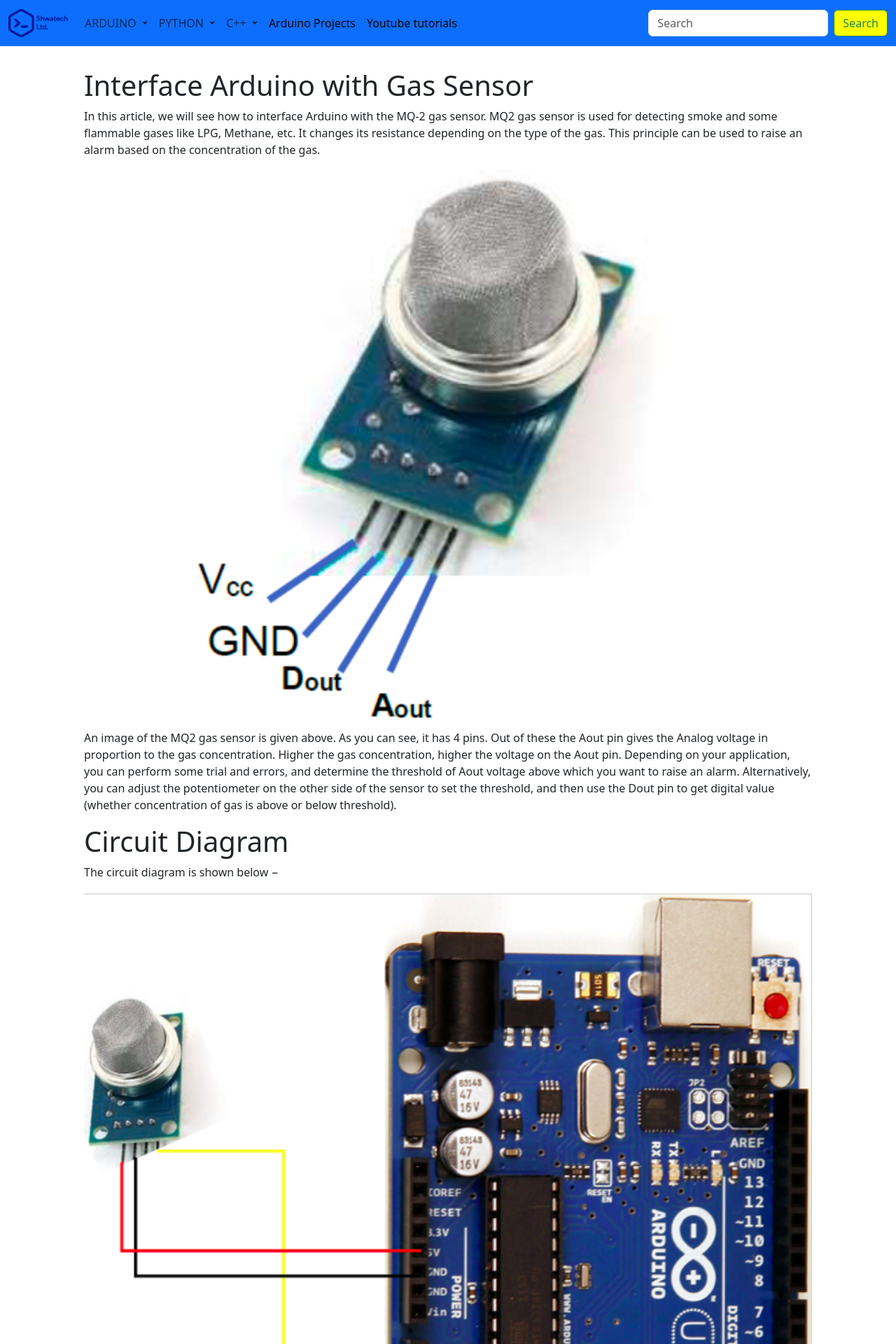
After one commit to ntirushwajeanmarc/shwatech_web, a Flask app: page /arduino-sensors in a window 1280 px wide. The commit adds this page. Shown: the top 1920 px of the page at 70% size. Run offline with Flask 3, Linux system fonts and the light colour scheme; some libraries are stand-ins or nearby versions.

Commit message:
new change

```diff
--- a/app.py
+++ b/app.py
@@ -7,5 +7,8 @@ def index():
 @app.route('/GSM')
 def gsm():
     return render_template('gsm.html')
+@app.route('/arduino-sensors')
+def arduinoSensors():
+    return render_template('sensors.html')
 if __name__ == '__main__':
     app.run(debug=True, port=5000)
--- /dev/null
+++ b/static/js/app.js
@@ -0,0 +1,6 @@
+    // Initialize highlight.js and specify the language
+    document.addEventListener('DOMContentLoaded', (event) => {
+        document.querySelectorAll('pre code').forEach((block) => {
+            hljs.highlightElement(block);
+        });
+    });
--- a/templates/index.html
+++ b/templates/index.html
@@ -52,7 +52,7 @@
                     <!-- Arduino Communication Protocols -->
                     <li><a class="dropdown-item" href="#arduino-communication">Arduino Communication Protocols</a></li>
                     <!-- Arduino Sensors -->
-                    <li><a class="dropdown-item" href="#arduino-sensors">Arduino Sensors</a></li>
+                    <li><a class="dropdown-item" href="/arduino-sensors">Arduino Sensors</a></li>
                     <!-- Arduino Projects -->
                     <li><a class="dropdown-item" href="#arduino-projects">Arduino Projects</a></li>
                     <li><a class="dropdown-item " href="/GSM">GSM</a></li>
@@ -145,6 +145,9 @@
               <!-- C++ END SECTION -->
                 <li class="nav-item">
                 <a class="nav-link active " aria-current="page" href="#">Arduino Projects</a>
+              </li>
+              <li class="nav-item">
+                <a class="nav-link active " aria-current="page" href="https://www.youtube.com/@shwatech">Youtube tutorials</a>
               </li>
             </ul>
             <form class="d-flex" role="search">
@@ -282,7 +285,7 @@
           <div class="col-md-7 col-lg-8 text-center text-md-start">
             <!-- Copyright -->
             <div class="p-3">
-              © 2020 Copyright:
+              © 2024 Copyright:
               <a class="text-white" href="https://mdbootstrap.com/"
                  >SHWATECH.com</a
                 >
@@ -344,6 +347,7 @@
 <!-- End of .container -->
 
     <!-- end footer -->
+    <script src="{{ url_for('static', filename='js/app.js') }}"></script>
     <script src="https://cdn.jsdelivr.net/npm/bootstrap@5.3.3/dist/js/bootstrap.bundle.min.js" integrity="sha384-YvpcrYf0tY3lHB60NNkmXc5s9fDVZLESaAA55NDzOxhy9GkcIdslK1eN7N6jIeHz" crossorigin="anonymous"></script>
 </body>
 </html>
--- /dev/null
+++ b/templates/sensors.html
@@ -0,0 +1,50 @@
+{% extends "index.html" %}
+{% block title %}Arduino-sensors{% endblock %}
+
+{% block body %}
+<div class="container mt-5 content">
+   <div class="row">
+<h1>Interface Arduino with Gas Sensor</h1>
+<p>In this article, we will see how to interface Arduino with the MQ-2 gas sensor.
+   MQ2 gas sensor is used for detecting smoke and some flammable gases like LPG, Methane, etc.
+   It changes its resistance depending on the type of the gas. This principle can be
+   used to raise an alarm based on the concentration of the gas.</p>
+   <img src="{{ url_for('static', filename='images/gas-sensor.png') }}" alt="Gas sensor">
+   <p>An image of the MQ2 gas sensor is given above. As you can see, it has 4 pins.
+    Out of these the Aout pin gives the Analog voltage in proportion to the gas concentration.
+    Higher the gas concentration, higher the voltage on the Aout pin.
+    Depending on your application, you can perform some trial and errors,
+    and determine the threshold of Aout voltage above which you want to raise an alarm.
+    Alternatively, you can adjust the potentiometer on the other side of the sensor to set the threshold,
+    and then use the Dout pin to get digital value (whether concentration of gas is above or below threshold).
+</p>
+<h1>Circuit Diagram</h1>
+<p>The circuit diagram is shown below −</p>
+<img src="{{ url_for('static', filename='images/gas-sensor-connection.png') }}" alt="sensor connection">
+<p>As you can see, Vcc of MQ2 is connected to 5V, GND to GND and Aout to A0.
+The code is pretty straightforward, as you can see below −</p>
+<pre>
+    <code class="arduino">
+        int sensorPin = A0;
+        int sensorThreshold = 300;
+
+        void setup() {
+           // put your setup code here, to run once:
+           Serial.begin(9600);
+           pinMode(sensorPin, INPUT);
+        }
+
+        void loop() {
+           // put your main code here, to run repeatedly:
+           if (analogRead(sensorPin) > sensorThreshold) {
+              Serial.println("Gas concentration too high!");
+           } else {
+              Serial.println("Gas concentration in control");
+           }
+        }
+    </code>
+</pre>
+</div>
+</div>
+
+{% endblock %}
```
Also changed, not shown: templates/gsm.html (+0 -8 lines), static/images/gas-sensor-connection.png (added), static/images/gas-sensor.png (added).
